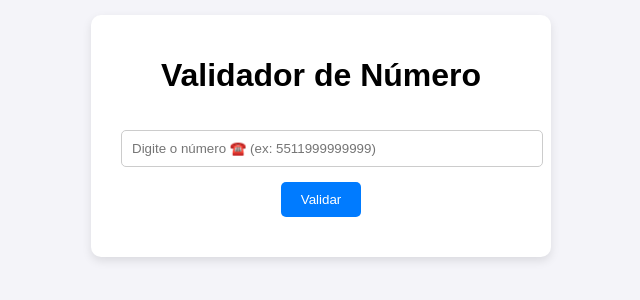
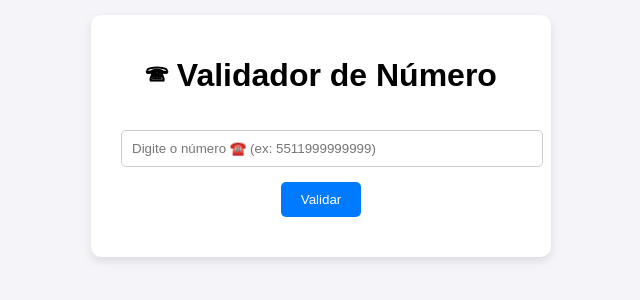
Before and after one commit to TiagoPaixao13/Consulta_LDI, a plain HTML site: page index.html in a window 1280 px wide. Shown: the part 264-564 px from the top of the page, without its empty margins (319-959 px from the left). Drawn offline with Linux system fonts and the light colour scheme.

Commit message:
Update index.html

```diff
--- a/index.html
+++ b/index.html
@@ -8,7 +8,7 @@
 </head>
 <body>
   <div class="container">
-    <h1>Validador de Número</h1>
+    <h1>🕾 Validador de Número</h1>
     <input type="text" id="phoneInput" placeholder="Digite o número ☎️ (ex: 5511999999999)">
     <button onclick="validateNumber()">Validar</button>
     <div id="result"></div>
```
